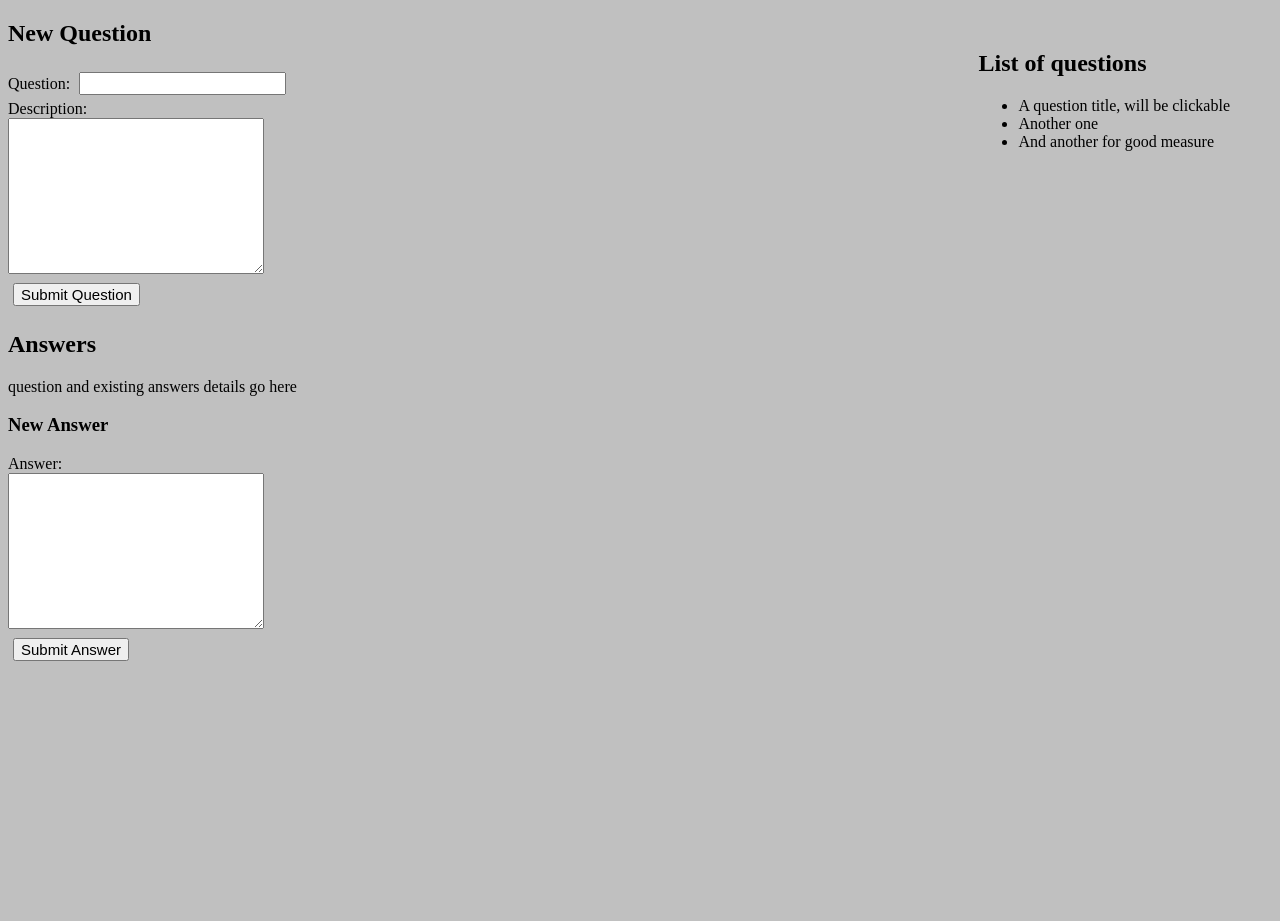
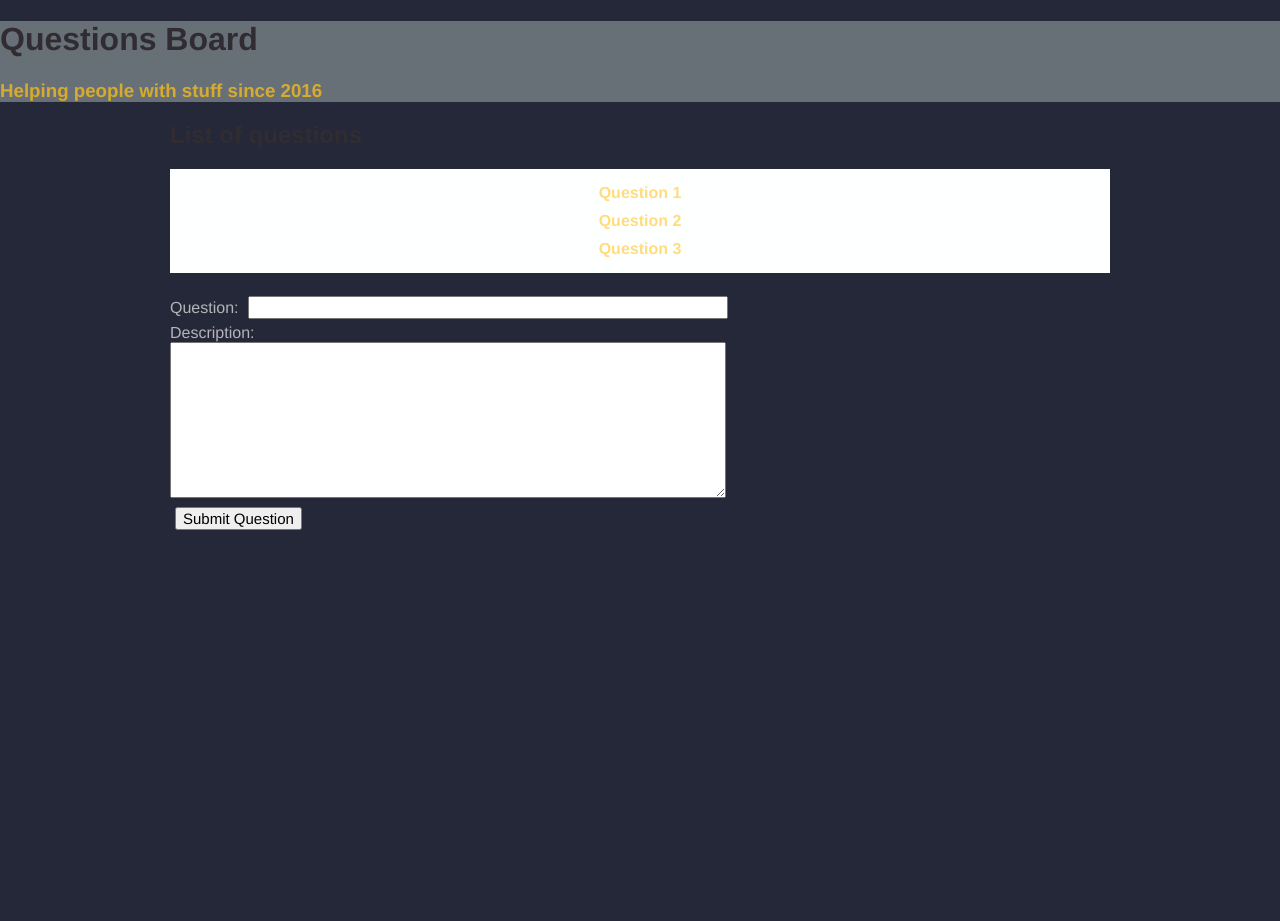
Before and after one commit to TIY-c6-questionbox/question-box, a Django app: page / in a window 1280 px wide. Before the commit the page ends 661 px from the top, so only its background shows below. Run offline with Django 3.2, Linux system fonts and the light colour scheme; some libraries are stand-ins or nearby versions.

Commit message:
Formatting the webpage

```diff
--- a/questionboard/static/css/style.css
+++ b/questionboard/static/css/style.css
@@ -1,9 +1,57 @@
+/****************************
+GENERAL
+****************************/
+
+* {
+    margin: 0;
+}
+
+html {
+    height: 100%;
+}
+
 body {
-  background-color:silver;
+    font-family: 'Helvetica', sans-serif;
+    height: 100%;
+}
+
+.push {
+    height: 4em;
+}
+
+#wrapper {
+    min-height: 100%;
+    height: auto !important;
+    height: 100%;
+    margin: 0 auto -5em;
+    max-width: 940px;
+    padding: 0 5%;
+}
+
+a {
+    text-decoration: none;
+}
+
+img {
+    max-width: 100%;
+}
+
+h3 {
+    margin: 0 0 1em 0;
+}
+
+
+
+/****************************
+PAGE: INDEX
+****************************/
+
+#question {
+  width: 472px;
 }
 
 #textarea {
-  width: 250px;
+  width: 550px;
   height: 150px;
 }
 
@@ -12,8 +60,84 @@ input{
   margin: 5px;
 }
 
-#list{
+/*#list{
   position: absolute;
   top: 30px;
   right: 50px;
+}*/
+
+
+
+/****************************
+NAVIGATION
+****************************/
+
+nav {
+    text-align: center;
+    padding: 10px 0;
+    margin: 20px 0 0;
 }
+
+nav ul {
+    list-style: none;
+    margin: 0 10px;
+    padding: 0;
+}
+
+nav li {
+    display: block;
+    padding: 5px 5px;
+}
+
+nav a {
+    font-weight: 800;
+    padding: 5px 10px;
+}
+
+
+/****************************
+COLORS
+****************************/
+
+/* site body dark blue-gray, text light gray */
+body {
+    background-color: #252839;
+    color: #b5b5b7;
+}
+
+/* medium gray header, yellow boarder */
+header {
+    background: #677077;
+    border-color: #f2b632;
+}
+
+/* off white nav background on mobile */
+nav {
+    background: #feffff;
+}
+
+/* slate logo text */
+h1, h2 {
+    color: #312c32;
+}
+
+/* medium yellow links */
+a {
+    color: #D7AB2E;
+}
+
+/* light yellow nav links */
+nav a, nav a:visited {
+    color: #FFDD7D;
+}
+
+/* medium red selected nav links */
+nav a.selected, nav a:hover {
+    color: #AB3B15;
+}
+
+
+/*#252839
+#677077
+#b5b5b7
+#f2b632*/
--- a/questionboard/templates/index.html
+++ b/questionboard/templates/index.html
@@ -4,39 +4,48 @@
 {%block content%}
 <html>
     <head>
-
+        <link rel="stylesheet" type="text/css" href="../../static/css/normalize.css"></link>
         <link rel="stylesheet" type="text/css" href="../../static/css/style.css"></link>
         <meta charset="utf-8">
         <title>QuestionBoard</title>
     </head>
     <body>
+        <header>
+            <a href='' id='newquestion'>
+            <h1>Questions Board</h1>
+            <h3>Helping people with stuff since 2016</h3>
+            </a>
+        </header>
+    <div id='wrapper'>
+        <form id='list'>
+            <h2>List of questions</h2>
+            <nav>
+                <ul>
+                    <li><a href='/question/'>Question 1</a></li>
+                    <li><a href='/question/'>Question 2</a></li>
+                    <li><a href='/question/'>Question 3</a></li>
+                </ul>
+            </nav>
+        </form>
+        </br>
         <form id="questionform">
-      <h2>New Question</h2>
             <label for="">Question:</label>
             <input id='question' type="text" name="question" value=""><br>
             <label for="">Description:</label><br>
             <textarea id='textarea' type="text" name="description" value=""></textarea><br>
             <input id="button" type="submit" value="Submit Question">
         </form>
-
-    <form>
+    </div>
+    <!-- <form>
         <h2>Answers</h2>
-          <!-- need to display question details here -->
+        <!- - need to display question details here - -
         <p>question and existing answers details go here</p>
         <h3>New Answer</h3>
         <label for="">Answer:</label><br>
         <textarea id='textarea' type="text" name="answer" value=""></textarea><br>
         <input id="button" type="submit" value="Submit Answer">
-    </form>
+    </form> -->
 
-    <form id='list'>
-      <h2>List of questions</h2>
-        <ul>
-          <li>A question title, will be clickable</li>
-          <li>Another one</li>
-          <li>And another for good measure</li>
-        </ul>
-    </form>
 
     <script src="static/js/jquery-2.2.3.js"></script>
     <script src="static/js/main.js"></script>
```
Also changed, not shown: questionboard/static/css/normalize.css (added). Lines whose indentation alone changed are shown as unchanged.
